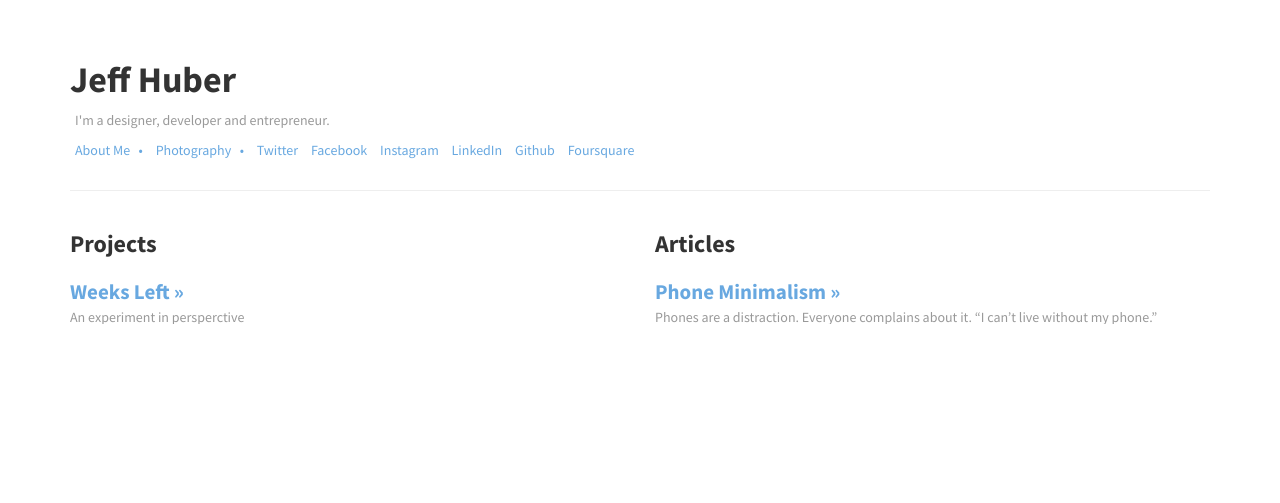
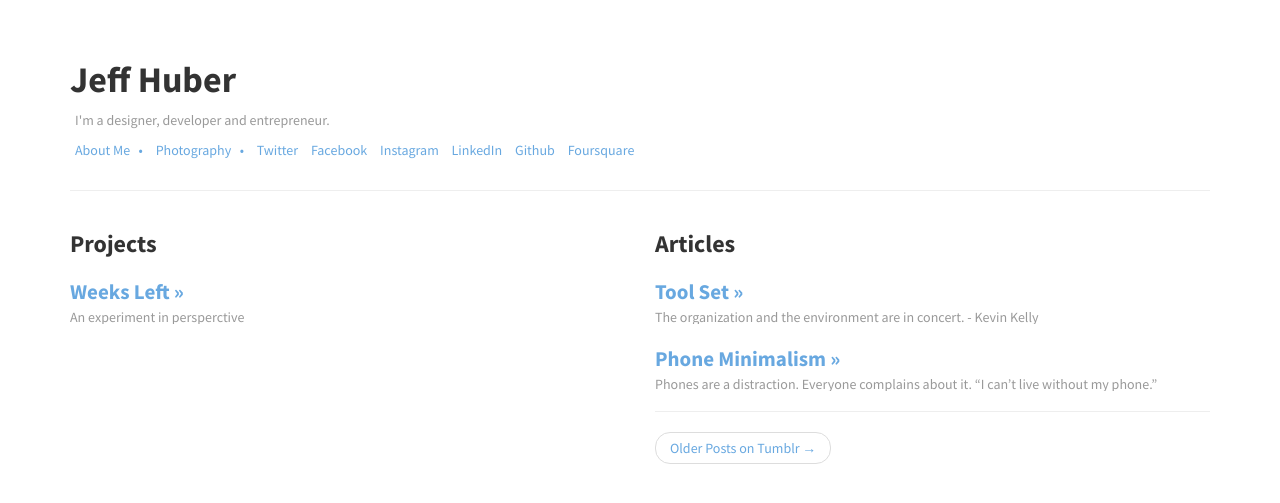
Before and after one commit to jeffchuber/jeffhubernet, a Jekyll site: the page built from index.html, in a window 1280 px wide. Shown: the top 503 px of the page. Built offline with Jekyll 4.4.1, drawn with Linux system fonts in a browser that asks for light colours; Markdown is read by kramdown in place of the engine named in the settings.

Commit message:
toolset blogpost and old blog link

```diff
--- /dev/null
+++ b/_posts/2013-10-06-toolset.markdown
@@ -0,0 +1,11 @@
+---
+layout: post
+title:  "Tool Set"
+description: "The organization and the environment are in concert. - Kevin Kelly"
+date:   2013-10-05 23:04:10
+categories: post
+---
+
+Tools matter.
+
+Coming soon.
--- a/index.html
+++ b/index.html
@@ -25,7 +25,11 @@ title: Jeff Huber
           <p class="text-muted">{{ post.description }}</p>
         </li>
         {% endfor %}
+        <hr>
+       <ul class="pager">
+       <li class="pull-left"><a class="" href="http://huberessays.tumblr.com/">Older Posts on Tumblr &rarr;</a></li>
       </ul>
+       </ul>
     </div>
   </div>
 </div>
```
